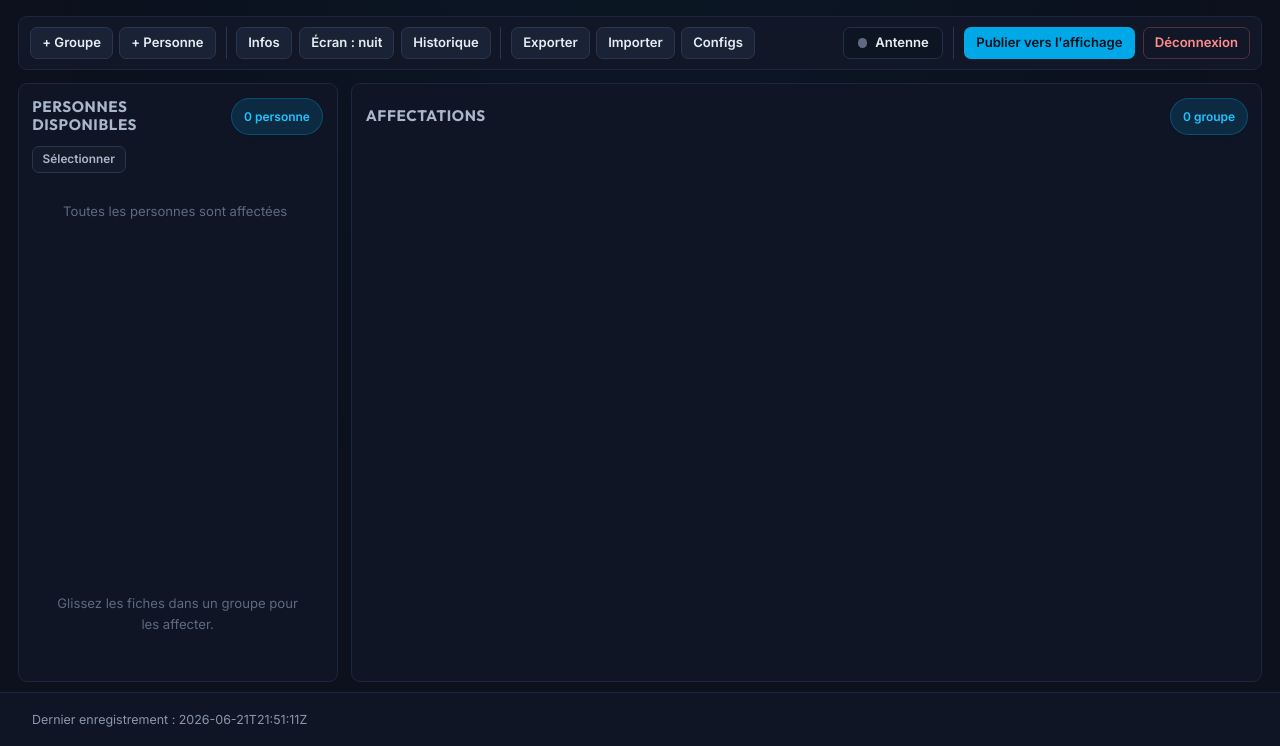
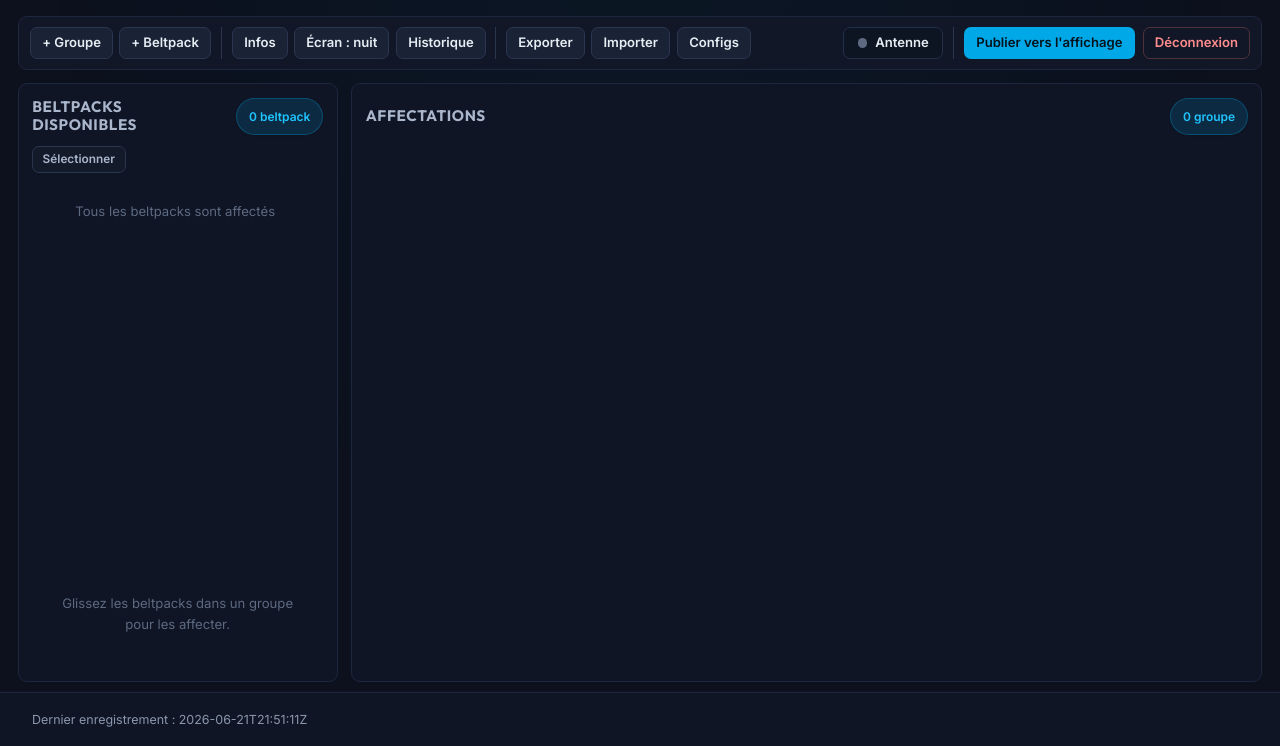
Before and after one commit to nhurstel/comroster, a Flask app: page /admin in a window 1280 px wide. Shown: the part 54-800 px from the top of the page. Run offline with Flask 3, Linux system fonts and the light colour scheme; the visitor is signed in with stand-in values (Sample User, id 1); some libraries are stand-ins or nearby versions.

Commit message:
feat(ui): beltpack = N° + Nom (vocabulaire Beltpack, dialog 2 champs, fini le nom de personne)

```diff
--- a/static/js/admin.js
+++ b/static/js/admin.js
@@ -40,7 +40,6 @@
     personDialog: document.getElementById("person-dialog"),
     personForm: document.getElementById("person-form"),
     personTitle: document.getElementById("person-dialog-title"),
-    personName: document.getElementById("person-name"),
     personRole: document.getElementById("person-role"),
     personBeltpack: document.getElementById("person-beltpack"),
     personAssign: document.getElementById("person-assign"),
@@ -102,7 +101,7 @@
     } catch (err) {
       setStatus("Échec de l'enregistrement", "error");
       if (err.message === "beltpack_conflict") {
-        alert("Deux personnes ont le même numéro de beltpack. Corrigez avant d'enregistrer.");
+        alert("Deux beltpacks ont le même numéro. Corrigez avant d'enregistrer.");
       }
     }
   }
@@ -141,10 +140,7 @@
     const role = document.createElement("span");
     role.className = "role";
     role.textContent = person.role || "—";
-    const name = document.createElement("span");
-    name.className = "name";
-    name.textContent = person.name;
-    who.append(role, name);
+    who.append(role);
     card.append(bp, who);
 
     // Mode sélection : checkbox + clic pour cocher, pas de drag
@@ -189,11 +185,11 @@
   function renderAvailable() {
     el.available.innerHTML = "";
     const avail = state.data.people.filter((p) => !p.group_id);
-    el.availableCount.textContent = `${avail.length} personne${avail.length > 1 ? "s" : ""}`;
+    el.availableCount.textContent = `${avail.length} beltpack${avail.length > 1 ? "s" : ""}`;
     if (!avail.length) {
       const h = document.createElement("div");
       h.className = "empty-hint";
-      h.textContent = "Toutes les personnes sont affectées";
+      h.textContent = "Tous les beltpacks sont affectés";
       el.available.append(h);
       return;
     }
@@ -246,7 +242,7 @@
       else {
         const h = document.createElement("div");
         h.className = "empty-hint";
-        h.textContent = "Déposez des personnes ici";
+        h.textContent = "Déposez des beltpacks ici";
         list.append(h);
       }
       wrap.append(header, list);
@@ -320,7 +316,7 @@
   }
   function deleteBlock(id) {
     const b = findBlock(id);
-    if (!confirm(`Supprimer le groupe « ${b.name} » ? Les personnes retournent dans la liste disponible.`)) return;
+    if (!confirm(`Supprimer le groupe « ${b.name} » ? Les beltpacks retournent dans la liste disponible.`)) return;
     state.data.people.forEach((p) => { if (p.group_id === id) p.group_id = null; });
     state.data.groups = state.data.groups.filter((g) => g.id !== id);
     markDirty(); render();
@@ -350,20 +346,19 @@
     el.personForm.reset();
     if (personId) {
       const p = findPerson(personId);
-      el.personTitle.textContent = "Modifier la personne";
+      el.personTitle.textContent = "Modifier le beltpack";
       el.personBeltpack.value = p.beltpack;
       el.personRole.value = p.role || "";
-      el.personName.value = p.name;
       el.personAssign.value = p.group_id || "";
     } else {
-      el.personTitle.textContent = "Ajouter une personne";
+      el.personTitle.textContent = "Ajouter un beltpack";
       el.personAssign.value = defaultBlockId || "";
     }
     el.personDialog.showModal();
     requestAnimationFrame(() => el.personBeltpack.focus());
   }
 
-  // Le rôle suit le beltpack : proposer le rôle déjà connu pour ce numéro
+  // Le nom suit le beltpack : proposer le nom déjà connu pour ce numéro
   el.personBeltpack.addEventListener("input", () => {
     const known = state.data.beltpack_roles?.[normBp(el.personBeltpack.value)];
     if (known && !el.personRole.value) el.personRole.value = known;
@@ -374,20 +369,18 @@
     const beltpack = normBp(el.personBeltpack.value);
     if (!beltpack) { el.personBeltpack.focus(); return; }
     if (beltpackTaken(beltpack, state.editingPersonId)) {
-      alert(`Le beltpack n°${beltpack} est déjà attribué à une autre personne.`);
+      alert(`Le beltpack n°${beltpack} est déjà utilisé.`);
       el.personBeltpack.focus();
       return;
     }
-    const name = el.personName.value.trim();
-    if (!name) { el.personName.focus(); return; }
     const role = el.personRole.value.trim();
     const groupId = el.personAssign.value || null;
 
     if (state.editingPersonId) {
       const p = findPerson(state.editingPersonId);
-      Object.assign(p, { beltpack, role, name, group_id: groupId });
+      Object.assign(p, { beltpack, role, group_id: groupId });
     } else {
-      state.data.people.push({ id: uid(), name, role, beltpack, group_id: groupId });
+      state.data.people.push({ id: uid(), role, beltpack, group_id: groupId });
     }
     el.personDialog.close();
     markDirty(); render();
@@ -489,7 +482,7 @@
     const action = btn.dataset.action;
     if (action === "edit") openPersonDialog(userId);
     else if (action === "remove") removeFromGroup(userId);
-    else if (action === "delete") { if (confirm("Supprimer cette personne ?")) deletePerson(userId); }
+    else if (action === "delete") { if (confirm("Supprimer ce beltpack ?")) deletePerson(userId); }
     hideContextMenu();
   });
   document.addEventListener("click", (e) => { if (!el.contextMenu.contains(e.target)) hideContextMenu(); });
@@ -713,14 +706,14 @@
   document.getElementById("selection-cancel").addEventListener("click", exitSelection);
   document.getElementById("selection-delete").addEventListener("click", async () => {
     if (!state.selection.size) return;
-    if (!confirm(`Supprimer ${state.selection.size} fiche(s) ?`)) return;
+    if (!confirm(`Supprimer ${state.selection.size} beltpack(s) ?`)) return;
     const ids = [...state.selection];
     try {
       const res = await apiSend("POST", "/api/people/delete-batch", { ids });
       exitSelection();
       setUnpublished(true);
       await load();
-      toast(`${res.deleted} fiche(s) supprimée(s)`);
+      toast(`${res.deleted} beltpack(s) supprimé(s)`);
     } catch { toast("Suppression impossible", true); }
   });
 
--- a/static/js/display.js
+++ b/static/js/display.js
@@ -57,10 +57,7 @@
     const role = document.createElement("span");
     role.className = "role";
     role.textContent = person.role || "—";
-    const name = document.createElement("span");
-    name.className = "name";
-    name.textContent = person.name;
-    body.append(role, name);
+    body.append(role);
 
     el.append(badge, body);
     return el;
--- a/templates/admin.html
+++ b/templates/admin.html
@@ -23,7 +23,7 @@
     <div class="admin-toolbar">
       <div class="tb-group">
         <button type="button" id="add-block-btn">+ Groupe</button>
-        <button type="button" id="add-user-btn">+ Personne</button>
+        <button type="button" id="add-user-btn">+ Beltpack</button>
       </div>
       <span class="tb-sep" aria-hidden="true"></span>
       <div class="tb-group">
@@ -53,12 +53,12 @@
     <div class="admin-layout">
       <section class="admin-panel" aria-labelledby="available-heading">
         <div class="block-header">
-          <h3 id="available-heading">Personnes disponibles</h3>
+          <h3 id="available-heading">Beltpacks disponibles</h3>
           <span class="badge" id="available-count"></span>
         </div>
         <button type="button" id="select-btn" class="mini-btn">Sélectionner</button>
         <div class="user-list" id="available-users"></div>
-        <p class="empty-hint">Glissez les fiches dans un groupe pour les affecter.</p>
+        <p class="empty-hint">Glissez les beltpacks dans un groupe pour les affecter.</p>
       </section>
       <section class="admin-panel">
         <div class="block-header">
@@ -99,17 +99,15 @@
 
   <dialog id="person-dialog" class="admin-dialog">
     <form id="person-form" method="dialog">
-      <h2 id="person-dialog-title">Ajouter une personne</h2>
-      <label class="field beltpack-field"><span>Beltpack (numéro)</span>
+      <h2 id="person-dialog-title">Ajouter un beltpack</h2>
+      <label class="field beltpack-field"><span>N°</span>
         <div class="beltpack-input">
-          <span class="beltpack-prefix">Beltpack n°</span>
+          <span class="beltpack-prefix">N°</span>
           <input type="text" id="person-beltpack" inputmode="numeric" required maxlength="12" autocomplete="off">
         </div>
       </label>
-      <label class="field"><span>Rôle / fonction <small>(suit le beltpack)</small></span>
+      <label class="field"><span>Nom</span>
         <input type="text" id="person-role" maxlength="80" placeholder="Régie, Lumière, HF…"></label>
-      <label class="field"><span>Nom complet</span>
-        <input type="text" id="person-name" required maxlength="80"></label>
       <label class="field"><span>Affecter à un groupe</span>
         <select id="person-assign"><option value="">Conserver dans la liste disponible</option></select></label>
       <div class="dialog-actions">
@@ -232,7 +230,7 @@
   <div class="context-menu" id="context-menu" role="menu">
     <button type="button" data-action="edit">Modifier la fiche…</button>
     <button type="button" data-action="remove">Retirer du groupe</button>
-    <button type="button" data-action="delete">Supprimer la personne</button>
+    <button type="button" data-action="delete">Supprimer le beltpack</button>
   </div>
 
   <script>window.__INITIAL__ = {{ initial_data|tojson }};</script>
--- a/templates/display.html
+++ b/templates/display.html
@@ -96,7 +96,7 @@
     <div class="header-actions">
       <div class="stats-container">
         <div class="stat-item"><div class="stat-value" id="total-groups">0</div><div class="stat-label">Groupes</div></div>
-        <div class="stat-item"><div class="stat-value" id="total-people">0</div><div class="stat-label">Personnes</div></div>
+        <div class="stat-item"><div class="stat-value" id="total-people">0</div><div class="stat-label">Beltpacks</div></div>
       </div>
       <div class="board-clock" id="board-clock"></div>
       <div class="status-badge" id="live-indicator" role="status" aria-live="polite">
```
